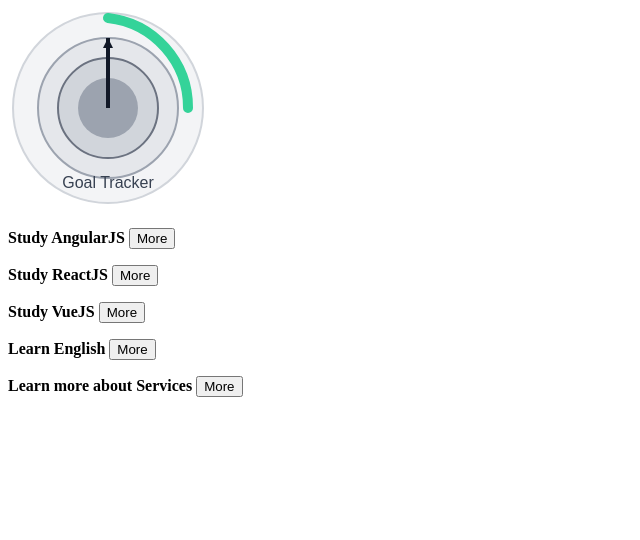
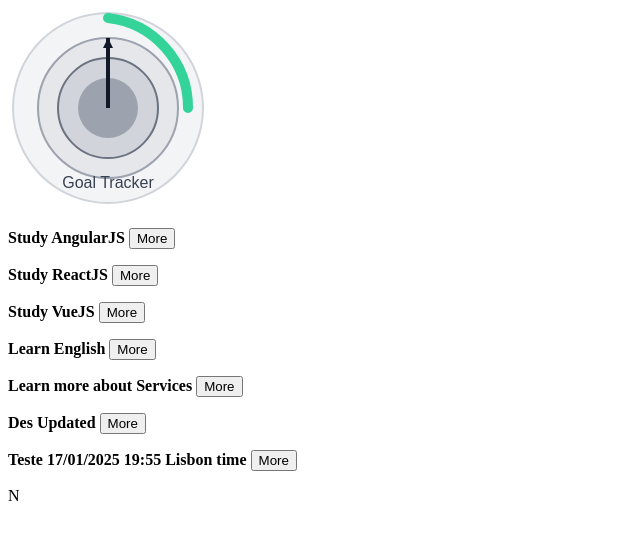
Before and after one commit to virmerson/ada-goal-app, an Angular app: page / in a window 1280 px wide. Shown: the top 540 px of the page, without its empty margins (0-640 px from the left). Built offline with nearby package versions, Linux system fonts and the light colour scheme; data requests are answered from the project's data file.

Commit message:
add details component

```diff
--- /dev/null
+++ b/db.json
@@ -0,0 +1,39 @@
+{
+  "goals": [
+    {
+      "id": "1",
+      "description": "Study AngularJS",
+      "hours": 20
+    },
+    {
+      "id": "2",
+      "description": "Study ReactJS",
+      "hours": 30
+    },
+    {
+      "id": "3",
+      "description": "Study VueJS",
+      "hours": 40
+    },
+    {
+      "id": "4",
+      "description": "Learn English",
+      "hours": 50
+    },
+    {
+      "id": "5",
+      "description": "Learn more about Services",
+      "hours": 5
+    },
+    {
+      "description": "Des Updated",
+      "hours": 70,
+      "id": "64f1"
+    },
+    {
+      "id": "07fa",
+      "description": "Teste 17/01/2025 19:55 Lisbon time",
+      "hours": "10"
+    }
+  ]
+}
--- a/package.json
+++ b/package.json
@@ -18,6 +18,8 @@
     "@angular/platform-browser": "^19.0.0",
     "@angular/platform-browser-dynamic": "^19.0.0",
     "@angular/router": "^19.0.0",
+    "g": "^2.0.1",
+    "json-server": "^1.0.0-beta.3",
     "rxjs": "~7.8.0",
     "tslib": "^2.3.0",
     "zone.js": "~0.15.0"
--- a/src/app/app.component.html
+++ b/src/app/app.component.html
@@ -6,3 +6,4 @@
         <router-outlet></router-outlet>
       </section>
 </main>
+N
--- a/src/app/app.routes.ts
+++ b/src/app/app.routes.ts
@@ -1,6 +1,6 @@
 import { Routes } from '@angular/router';
 import { HomeComponent } from './home/home.component';
-import { DetailsComponent } from './details/details.component';
+import { DetailsComponent } from './goal-details/details.component';
 
 export const routes: Routes = [
 
--- a/src/app/details/details.component.ts
+++ b/src/app/goal-details/details.component.ts
@@ -13,8 +13,12 @@ export class DetailsComponent {
   goal : Goal | undefined
 
   constructor( private goalService: GoalService ){
-    const goalId = Number ( this.route.snapshot.paramMap.get("id") )
-    this.goal = goalService.getGoalById(goalId)
+    const goalId =   this.route.snapshot.paramMap.get("id")
+    if (goalId){
+      goalService.getGoalById(goalId).then((goal)=>{
+        this.goal = goal;
+      })
+    }
   }
 
 }
--- a/src/app/goal.service.ts
+++ b/src/app/goal.service.ts
@@ -1,24 +1,25 @@
 import { Injectable } from '@angular/core';
+import { Goal } from './goal';
 
 @Injectable({
   providedIn: 'root'
 })
 export class GoalService {
-  goalList = [
-    {id:1, description:'Study AngularJS', hours: 20} ,
-    {id:2, description:'Study ReactJS', hours: 30},
-    {id:3, description:'Study VueJS', hours: 40},
-    {id:4, description:'Learn English', hours: 50},
-    {id:5, description:'Learn more about Services', hours: 5},
-  ]
+  goalList:Goal[] = []
+  url = "http://localhost:3000/goals"
   constructor() { }
 
-  getAllGoals(){
-    return this.goalList;
+  async getAllGoals(): Promise<Goal[]>{
+    const data =  await fetch(this.url);
+    const json =   await data.json() ?? [];
+    return json;
   }
 
-  getGoalById(id:number){
+ async getGoalById(id:string):Promise<Goal>{
     // Arrow function
-    return this.goalList.find( (goal)=> goal.id ==id )
+    const data =  await fetch(`${this.url}/${id}`);
+    const json =   await data.json() ?? {};
+    return json;
+
   }
 }
--- a/src/app/home/home.component.ts
+++ b/src/app/home/home.component.ts
@@ -13,8 +13,10 @@ import { GoalService } from '../goal.service';
 export class HomeComponent {
   @Input() message= "";
   goalList: Goal[] = [];
-// IoC / DI
+
   constructor(private goalService:GoalService){
-    this.goalList = goalService.getAllGoals();
+    goalService.getAllGoals().then( (goalList)=>{
+        this.goalList =goalList;
+    } )
   }
 }
```
Also changed, not shown: src/app/goal-details/details.component.css (added), src/app/goal-details/details.component.html (renamed from src/app/details/details.component.html), 2 other files (tests, documents, lock files or other folders).
